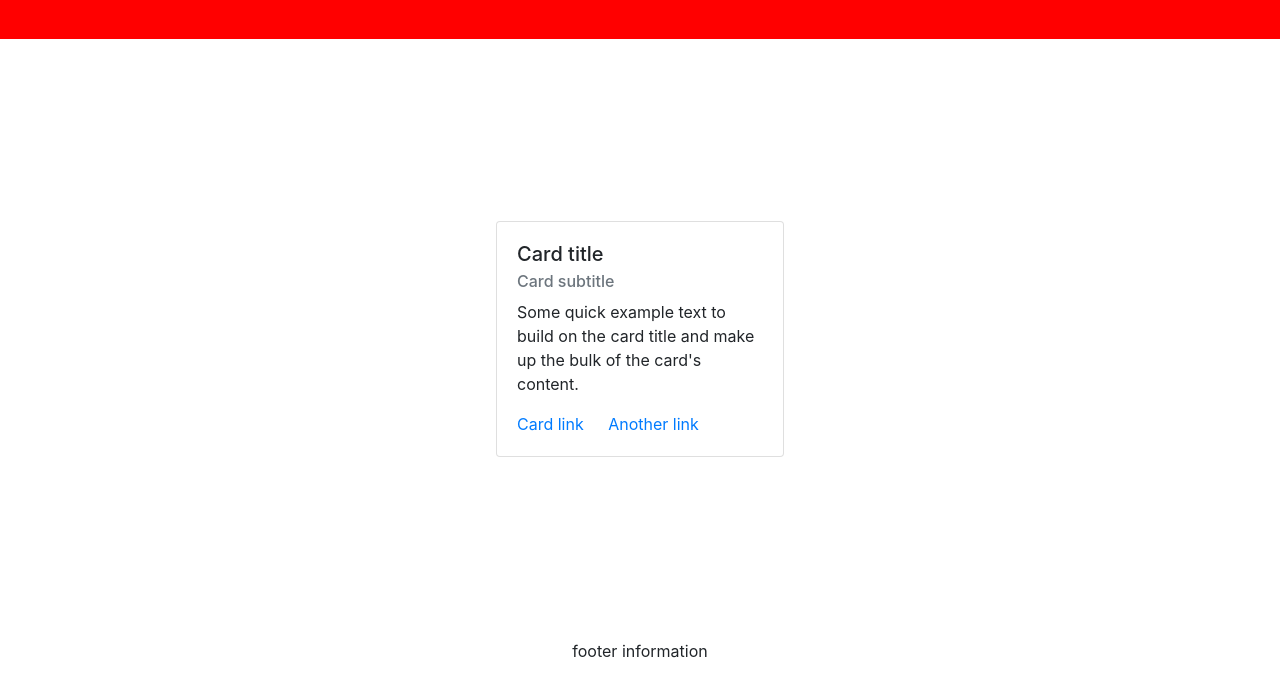
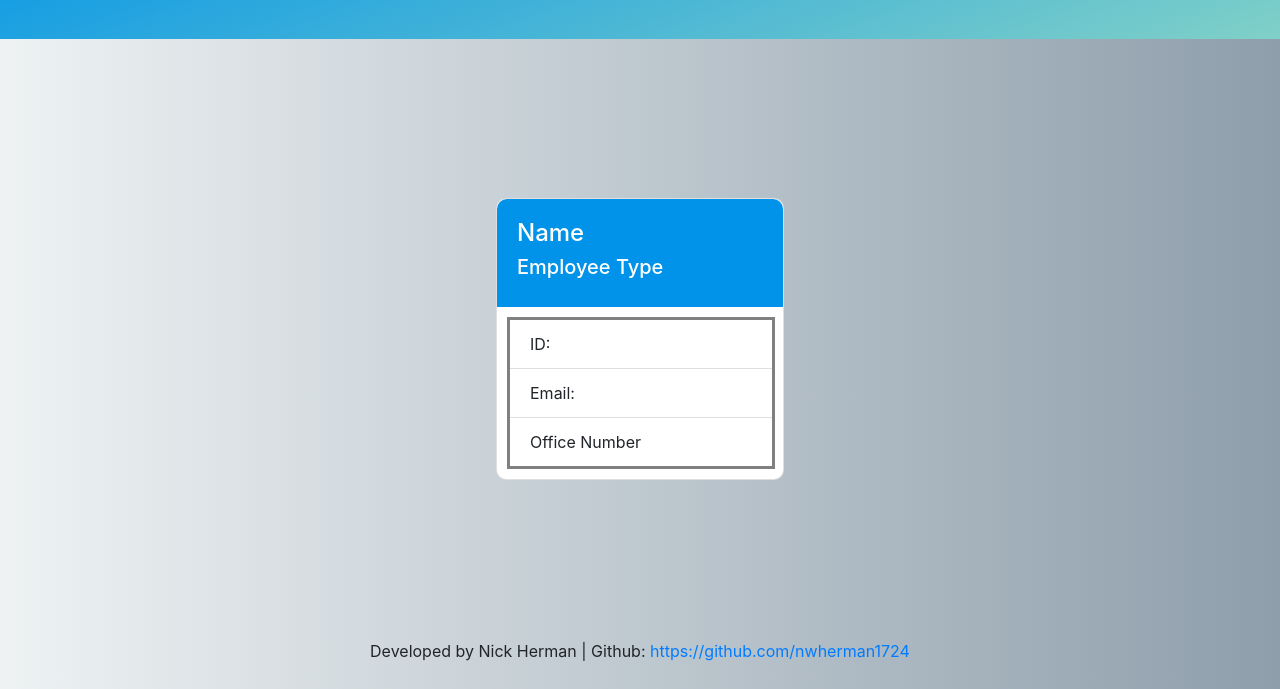
Before and after one commit to nwherman1724/team-profile-generator, a website: page practicecode/index.html in a window 1280 px wide. Shown: the part 111-800 px from the top of the page. Drawn offline with nearby package versions, Linux system fonts and the light colour scheme.

Commit message:
page styling

```diff
--- a/index.js
+++ b/index.js
@@ -56,7 +56,7 @@ const generateHTML = ({ name, id, email, officeNum, github}) =>
       </main>
 
       <footer>
-          <p>footer information</p>
+          <p>Developed by Nick Herman | Github: <a href="https://github.com/nwherman1724">https://github.com/nwherman1724</a></p>
       </footer>
 
       <script src="https://code.jquery.com/jquery-3.3.1.slim.min.js" integrity="sha384-q8i/X+965DzO0rT7abK41JStQIAqVgRVzpbzo5smXKp4YfRvH+8abtTE1Pi6jizo" crossorigin="anonymous"></script>
--- a/practicecode/index.html
+++ b/practicecode/index.html
@@ -17,19 +17,23 @@
 <!-- this section will have tiles that contain the employee information -->
 
         <div class="card" style="width: 18rem;">
-            <div class="card-body">
-            <h5 class="card-title">Card title</h5>
-            <h6 class="card-subtitle mb-2 text-muted">Card subtitle</h6>
-            <p class="card-text">Some quick example text to build on the card title and make up the bulk of the card's content.</p>
-            <a href="#" class="card-link">Card link</a>
-            <a href="#" class="card-link">Another link</a>
+            <div class="card-body title-color">
+                <h4 class="">Name</h4>
+                <h5>Employee Type</h5>
+            </div>
+            <div class="" style="width: 18rem;">
+                <ul class="list-group list-group-flush">
+                  <li class="list-group-item">ID:</li>
+                  <li class="list-group-item">Email:</li>
+                  <li class="list-group-item">Office Number</li>
+                </ul>
+            </div>
         </div>
-  </div>
 
     </main>
 
     <footer>
-        <p>footer information</p>
+        <p>Developed by Nick Herman | Github: <a href="https://github.com/nwherman1724">https://github.com/nwherman1724</a></p>
     </footer>
 
     <script src="https://code.jquery.com/jquery-3.3.1.slim.min.js" integrity="sha384-q8i/X+965DzO0rT7abK41JStQIAqVgRVzpbzo5smXKp4YfRvH+8abtTE1Pi6jizo" crossorigin="anonymous"></script>
--- a/practicecode/style.css
+++ b/practicecode/style.css
@@ -1,4 +1,8 @@
 body {
+    background: #8e9eab;  /* fallback for old browsers */
+    background: -webkit-linear-gradient(to right, #eef2f3, #8e9eab);  /* Chrome 10-25, Safari 5.1-6 */
+    background: linear-gradient(to right, #eef2f3, #8e9eab); /* W3C, IE 10+/ Edge, Firefox 16+, Chrome 26+, Opera 12+, Safari 7+ */
+
 }
 
 header {
@@ -6,7 +10,8 @@ header {
     justify-content: center;
     align-items: center;
     height: 150px;
-    background-color: red;
+    background-color: #0093E9;
+    background-image: linear-gradient(160deg, #0093E9 0%, #80D0C7 100%);
 }
 
 main {
@@ -15,8 +20,33 @@ main {
     align-items: center;
     padding: 50px;
     height: 75vh;
+    background: #8e9eab;  /* fallback for old browsers */
+    background: -webkit-linear-gradient(to right, #eef2f3, #8e9eab);  /* Chrome 10-25, Safari 5.1-6 */
+    background: linear-gradient(to right, #eef2f3, #8e9eab); /* W3C, IE 10+/ Edge, Firefox 16+, Chrome 26+, Opera 12+, Safari 7+ */
+
+}
+
+.card {
+border-radius: 10px;
+}
+
+.card-body {
+border-top-left-radius: 10px;
+border-top-right-radius: 10px;
+}
+
+.title-color {
+    background-color: #0093E9;
+    color: white;
+    /* background-image: linear-gradient(160deg, #0093E9 0%, #80D0C7 100%); */
+}
+
+.list-group {
+    margin:10px;
+    border: solid gray;
 }
 
 footer {
     text-align: center;
+
 }
```
Also changed, not shown: index.html (+40 -1 lines).
